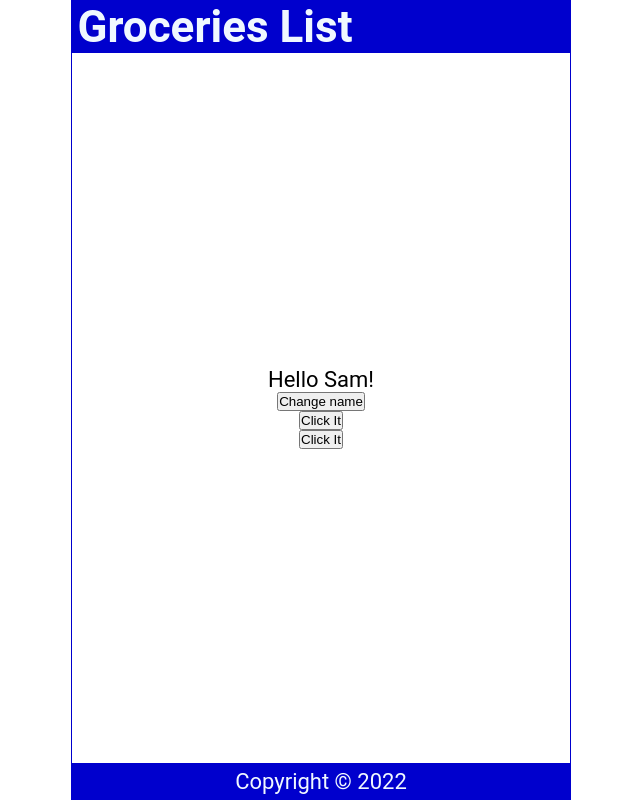
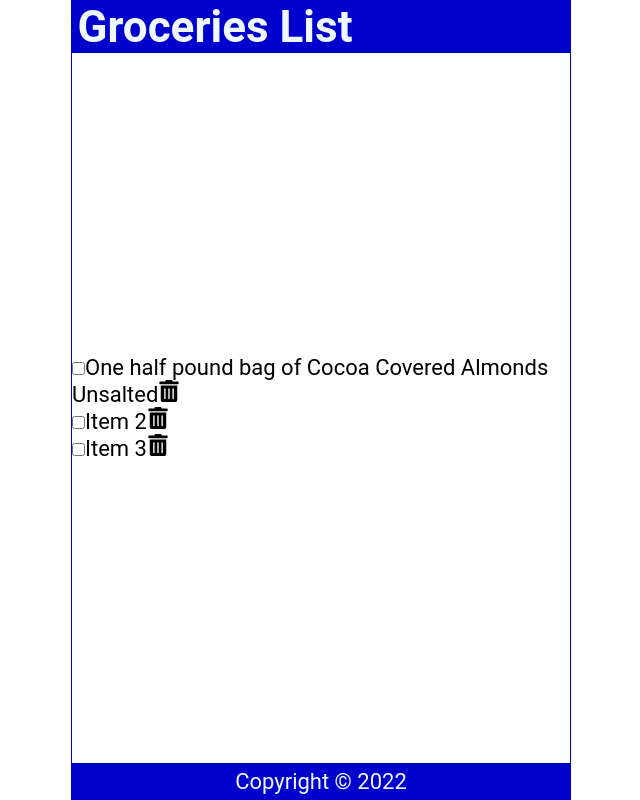
Before and after one commit to Samtaklimi87/ReactsProjects, a React (Create React App) app: page / in a window 1280 px wide. Shown: the whole page, without its empty margins (319-959 px from the left). Built offline with nearby package versions, Linux system fonts and the light colour scheme; the HTML template or start-up script is replaced by a standard one.

Commit message:
removing redundant codes and importing Fa icons

```diff
--- a/package.json
+++ b/package.json
@@ -8,7 +8,7 @@
     "@testing-library/user-event": "^13.5.0",
     "react": "^18.2.0",
     "react-dom": "^18.2.0",
-    "react-scripts": "5.0.1",
+    "react-scripts": "^2.1.3",
     "simple-git": "^3.10.0",
     "web-vitals": "^2.1.4"
   },
@@ -35,5 +35,9 @@
       "last 1 firefox version",
       "last 1 safari version"
     ]
+  },
+  "devDependencies": {
+    "react-icon": "^1.0.0",
+    "react-icons": "^4.4.0"
   }
 }
--- a/src/App.js
+++ b/src/App.js
@@ -1,3 +1,4 @@
+import React from "react";
 import Header from './Header';
 import Content from './Content';
 import Footer from './Footer';
--- a/src/Content.js
+++ b/src/Content.js
@@ -1,38 +1,43 @@
-import React from "react";
+import React , { Component }  from "react";
 import { useState } from "react";
+import { FaTrashAlt } from 'react-icons/fa';
 
 const Content = () => {
-  const [name, setName] = useState('Sam');
-  const [count, setCount] = useState(0);
-  const HandleNameChange = () => {
-    const names = ["Sam", "Mo", "Mehdi", "Sergio"];
-    const int = Math.floor(Math.random() * 4);
-    setName(names[int])
-  };
-
-  const handleClick = () => {
-    setCount(count+1)
-    setCount(count+1)
-    console.log(count)
-  }
-  const handleClick2 = (name) => {
-    console.log(count)
-  }
-  const handleClick3 = (e) => {
-    console.log(e.target.innerText)
-  }
+  const [items, setItems] = useState([
+    {
+      id: 1,
+      checked: false,
+      item: "One half pound bag of Cocoa Covered Almonds Unsalted",
+    },
+    {
+      id: 2,
+      checked: false,
+      item: "Item 2",
+    },
+    {
+      id: 3,
+      checked: false,
+      item: "Item 3",
+    },
+  ]);
 
   return (
     <main>
-      <p onDoubleClick={handleClick}>
-        Hello {name}!
-      </p>
-      <button onClick={HandleNameChange}> Change name </button>
-      <button onClick={handleClick}> Click It  </button>
-      <button onClick={handleClick2}> Click It  </button>
+      <ul>
+        {items.map((item) => (
+          <li className="item" key={item.id}>
+            <input  type="checkbox"
+                    checked={item.checked} />
+            <label>{item.item}</label>
+            <FaTrashAlt
+               role="button"
+               tabIndex="0"
+            />
+          </li>
+        ))}
+      </ul>
     </main>
   );
 };
 
-
 export default Content;
```
Also changed, not shown: 1 other file (tests, documents, lock files or other folders).
